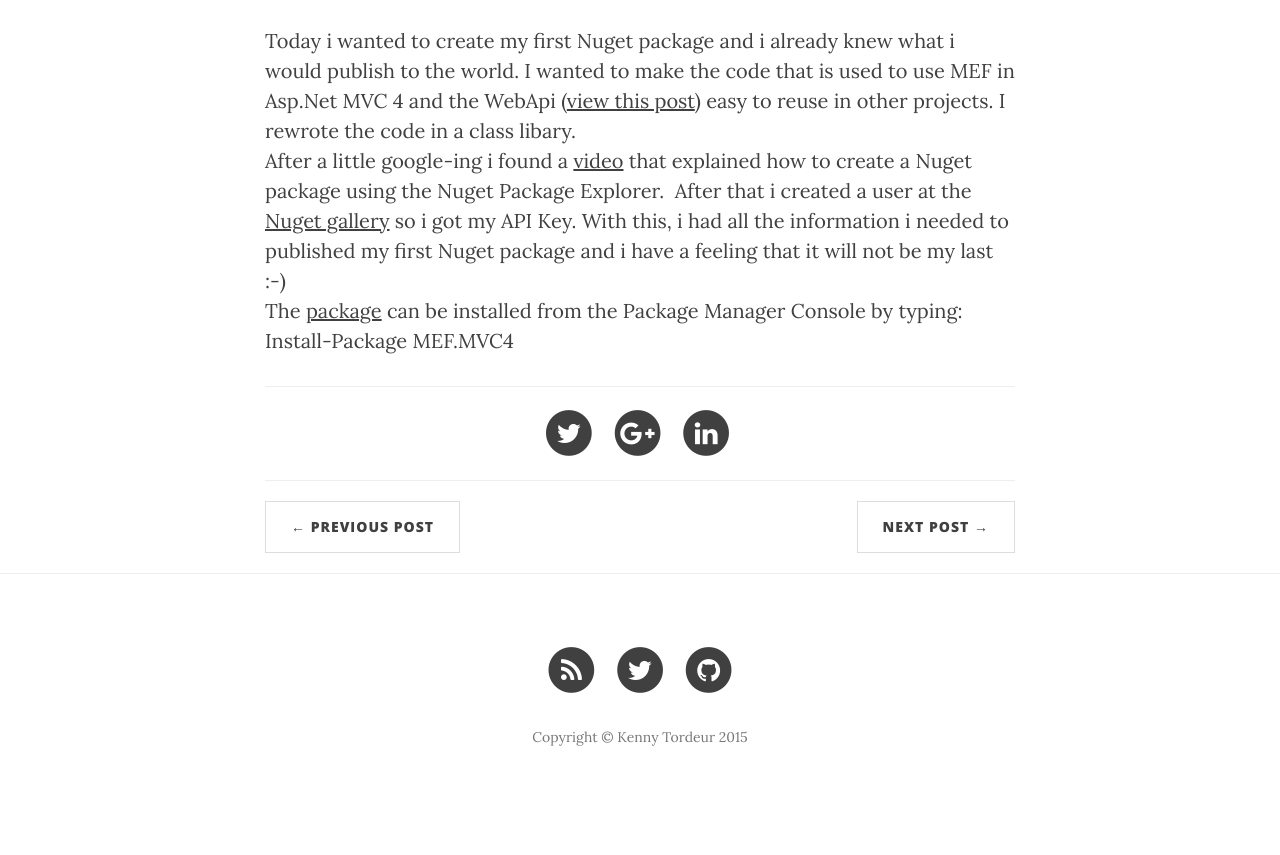
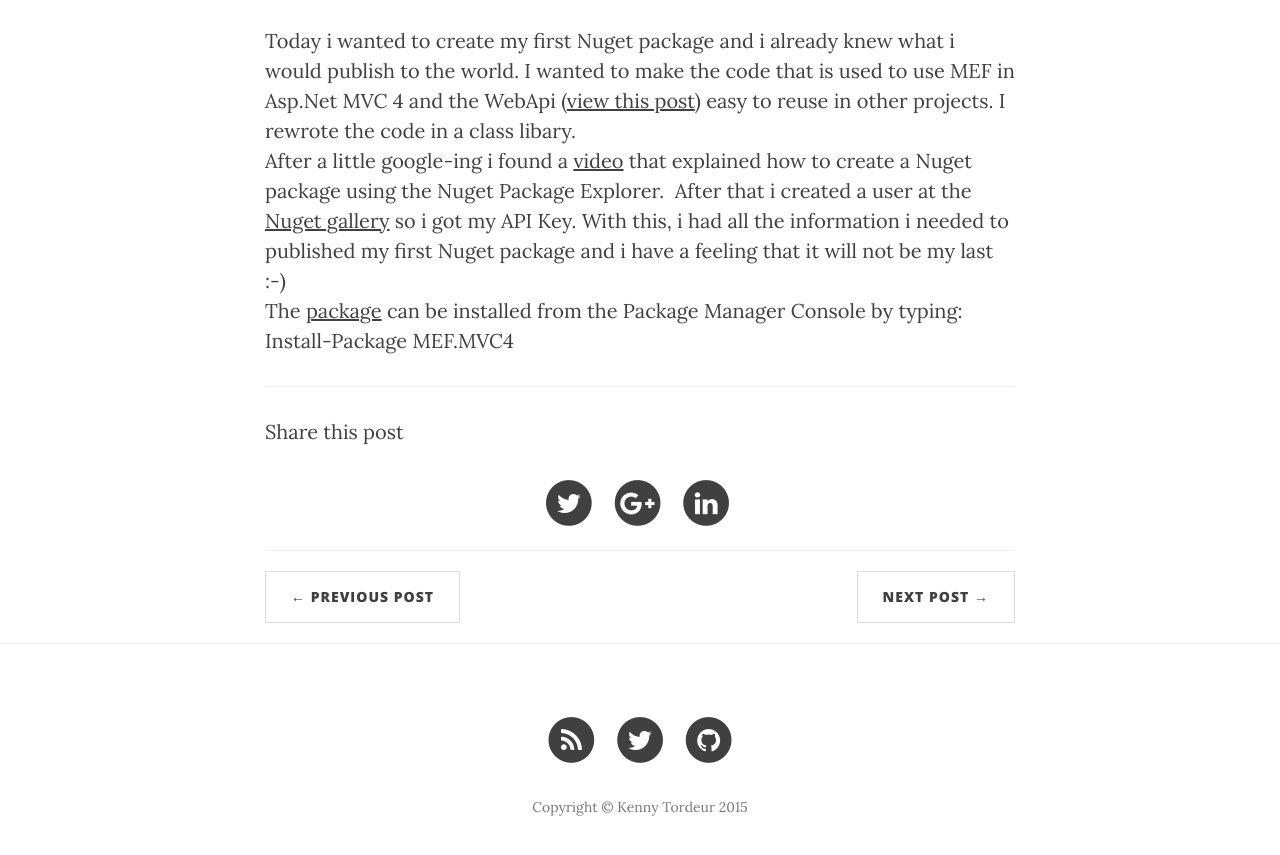
Before and after one commit to kennytordeur/blog.kennytordeur.be, a Jekyll site: the page built from _posts/2012-11-28-nuget-package-integrated-mef-in-aspnet-mvc-4-and-webapi.markdown, in a window 1280 px wide, cut to the strip 568-1451 px from the top of the page. Shown: the top 855 px of the strip. Built offline with Jekyll 4.4.1, drawn with Linux system fonts in a browser that asks for light colours; nearby versions of some CDN libraries; Markdown is read by kramdown in place of the engine named in the settings; before the commit the page ends 1381 px from its top, so only the background shows below that.

Commit message:
layout posts

```diff
--- a/_layouts/post.html
+++ b/_layouts/post.html
@@ -28,6 +28,9 @@
 				{{ content }}
 
 		<hr>
+		<p class="test-center">
+		Share this post
+		</p>
 
 		<ul class="list-inline text-center">
 			<li>
```
